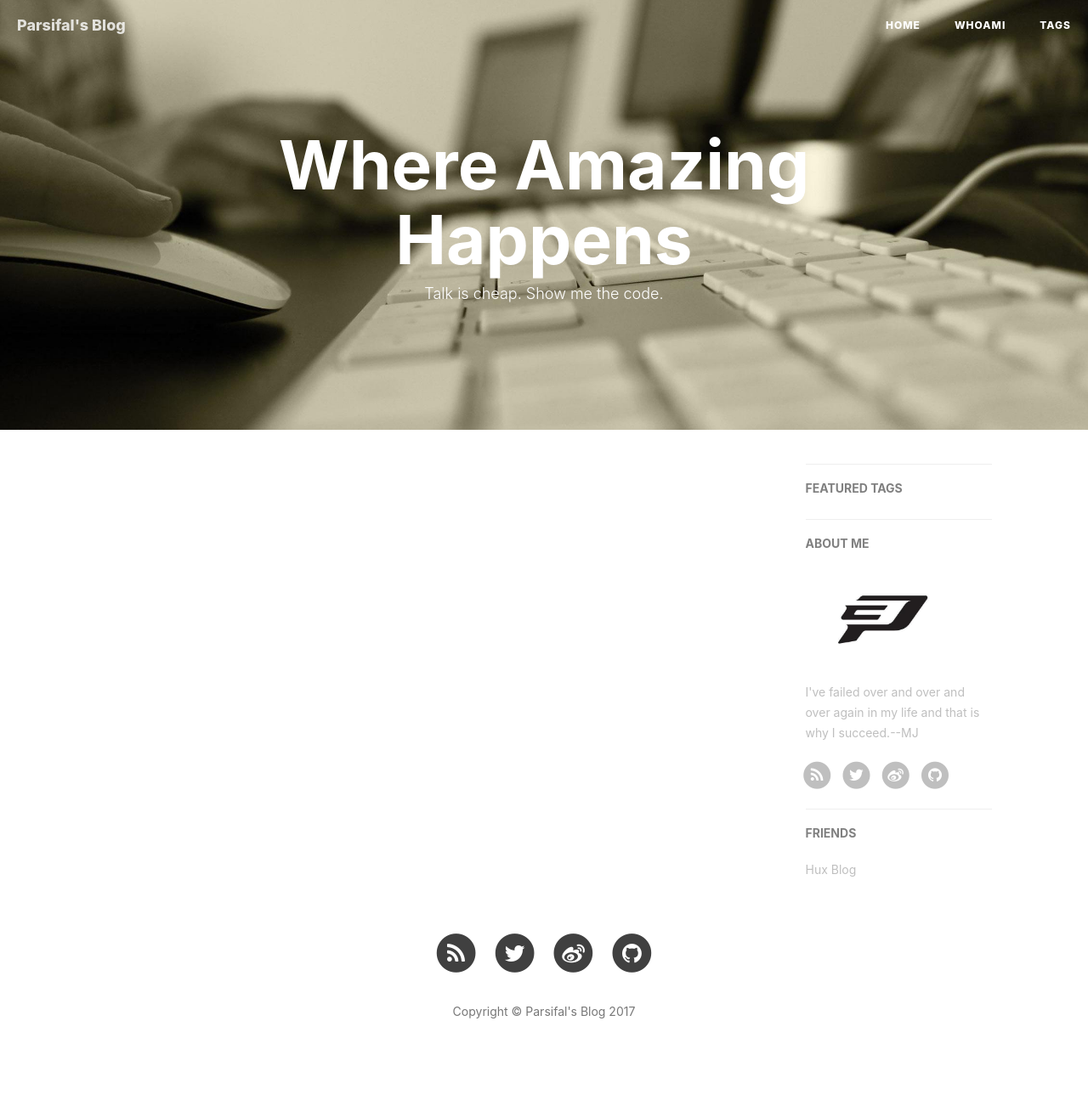
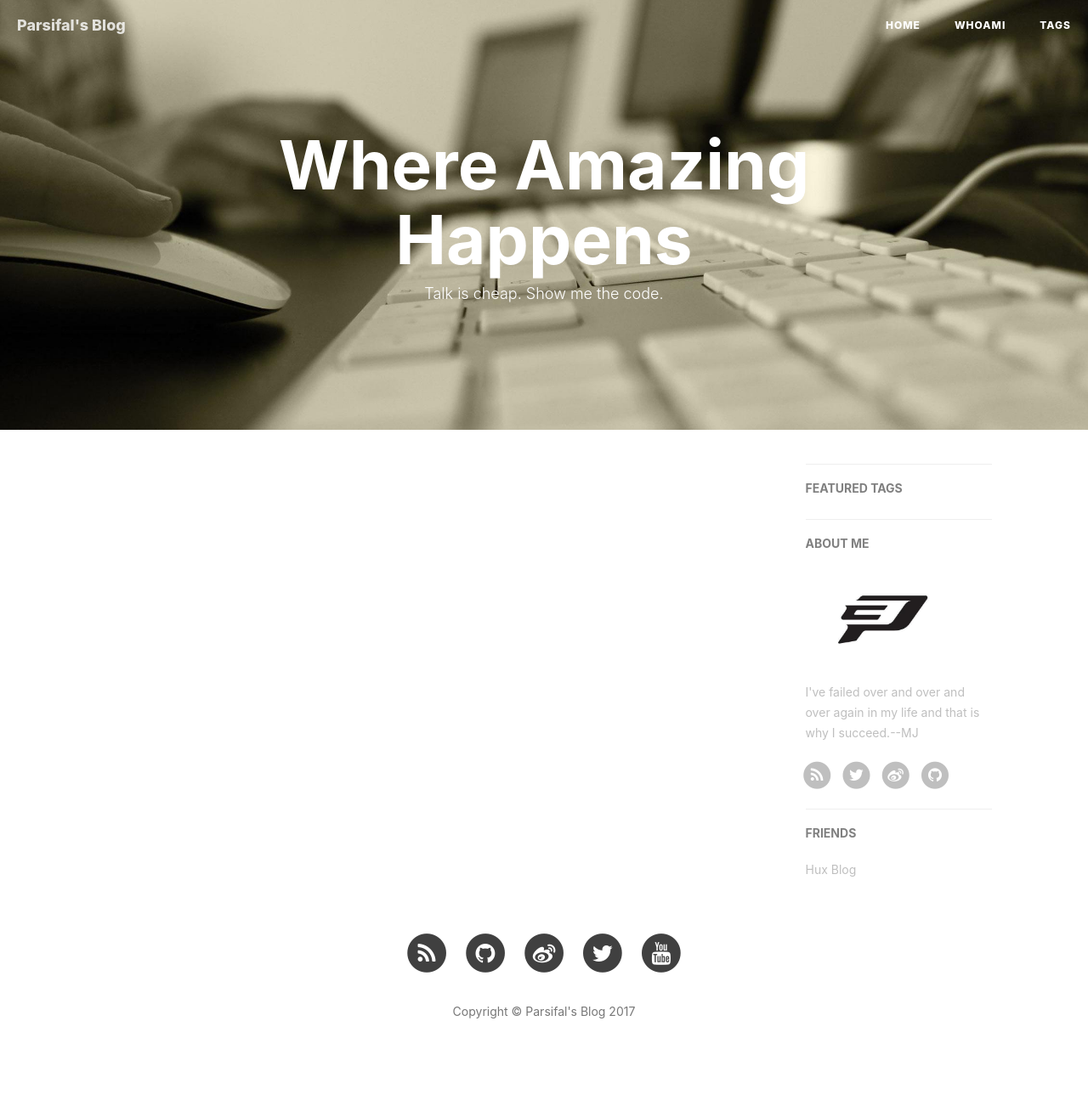
Before and after one commit to zerOOneSmith/parsifalc.github.io, a Jekyll site: the page built from index.html, in a window 1280 px wide. Shown: the whole page at 85% size. Built offline with Jekyll 4.4.1, drawn with Linux system fonts in a browser that asks for light colours; nearby versions of some CDN libraries; the list of posts is cut into pages by our own code; comment, search, counter and statistics services are not loaded.

Commit message:
add Youtube Link.

```diff
--- a/_includes/footer.html
+++ b/_includes/footer.html
@@ -14,24 +14,12 @@
                         </a>
                     </li>
                     {% endif %}
-                    {% if site.twitter_username %}
+                    {% if site.github_username %}
                     <li>
-                        <a href="https://twitter.com/{{ site.twitter_username }}">
+                        <a target="_blank" href="https://github.com/{{ site.github_username }}">
                             <span class="fa-stack fa-lg">
                                 <i class="fa fa-circle fa-stack-2x"></i>
-                                <i class="fa fa-twitter fa-stack-1x fa-inverse"></i>
-                            </span>
-                        </a>
-                    </li>
-                    {% endif %}
-
-                    <!-- add Weibo, Zhihu by Hux, add target = "_blank" to <a> by Hux -->
-                    {% if site.zhihu_username %}
-                    <li>
-                        <a target="_blank" href="https://www.zhihu.com/people/{{ site.zhihu_username }}">
-                            <span class="fa-stack fa-lg">
-                                <i class="fa fa-circle fa-stack-2x"></i>
-                                <i class="fa  fa-stack-1x fa-inverse">知</i>
+                                <i class="fa fa-github fa-stack-1x fa-inverse"></i>
                             </span>
                         </a>
                     </li>
@@ -46,8 +34,27 @@
                         </a>
                     </li>
                     {% endif %}
-
-
+                    {% if site.twitter_username %}
+                    <li>
+                        <a href="https://twitter.com/{{ site.twitter_username }}">
+                            <span class="fa-stack fa-lg">
+                                <i class="fa fa-circle fa-stack-2x"></i>
+                                <i class="fa fa-twitter fa-stack-1x fa-inverse"></i>
+                            </span>
+                        </a>
+                    </li>
+                    {% endif %}
+                    <!-- add Weibo, Zhihu by Hux, add target = "_blank" to <a> by Hux -->
+                    {% if site.zhihu_username %}
+                    <li>
+                        <a target="_blank" href="https://www.zhihu.com/people/{{ site.zhihu_username }}">
+                            <span class="fa-stack fa-lg">
+                                <i class="fa fa-circle fa-stack-2x"></i>
+                                <i class="fa  fa-stack-1x fa-inverse">知</i>
+                            </span>
+                        </a>
+                    </li>
+                    {% endif %}
                     {% if site.facebook_username %}
                     <li>
                         <a target="_blank" href="https://www.facebook.com/{{ site.facebook_username }}">
@@ -58,12 +65,12 @@
                         </a>
                     </li>
                     {% endif %}
-                    {% if site.github_username %}
+                    {% if site.youtube_channel %}
                     <li>
-                        <a target="_blank" href="https://github.com/{{ site.github_username }}">
+                        <a target="_blank" href="https://youtube.com/{{ site.youtube_channel }}">
                             <span class="fa-stack fa-lg">
                                 <i class="fa fa-circle fa-stack-2x"></i>
-                                <i class="fa fa-github fa-stack-1x fa-inverse"></i>
+                                <i class="fa fa-youtube fa-stack-1x fa-inverse"></i>
                             </span>
                         </a>
                     </li>
```
